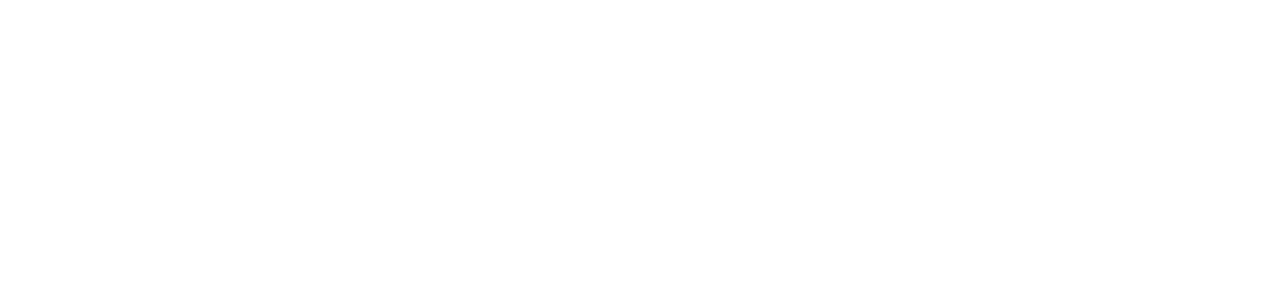
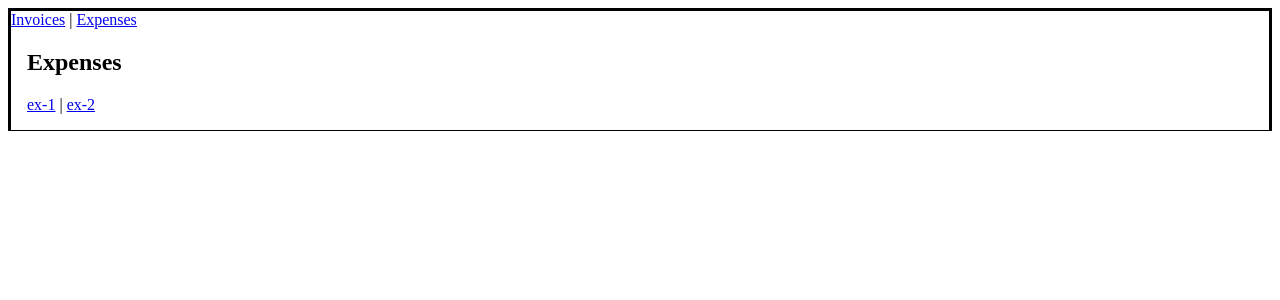
Before and after one commit to sunjiesama/vite-react-ts, a React (Vite) app: page /expenses in a window 1280 px wide. Shown: the top 300 px of the page. Built offline with nearby package versions, Linux system fonts and the light colour scheme.

Commit message:
✨ feat(新增依赖):react-router-dom,测试路由

```diff
--- a/index.html
+++ b/index.html
@@ -4,7 +4,7 @@
     <meta charset="UTF-8" />
     <link rel="icon" type="image/svg+xml" href="/vite.svg" />
     <meta name="viewport" content="width=device-width, initial-scale=1.0" />
-    <title>Vite + React + TS</title>
+    <title>Vite</title>
   </head>
   <body>
     <div id="root"></div>
--- a/package.json
+++ b/package.json
@@ -10,7 +10,8 @@
   "dependencies": {
     "antd": "^4.22.6",
     "react": "^18.2.0",
-    "react-dom": "^18.2.0"
+    "react-dom": "^18.2.0",
+    "react-router-dom": "6"
   },
   "devDependencies": {
     "@types/node": "^18.7.6",
--- a/src/App.tsx
+++ b/src/App.tsx
@@ -1,7 +1,15 @@
 import React from 'react'
+import { Link, Outlet } from 'react-router-dom'
 
 const App: React.FC = () => {
-  return <div></div>
+  return (
+    <div>
+      <nav className="border-b-1 border-solid pb-4">
+        <Link to="/invoices">Invoices</Link> | <Link to="/expenses">Expenses</Link>
+        <Outlet />
+      </nav>
+    </div>
+  )
 }
 
 export default App
--- a/src/main.tsx
+++ b/src/main.tsx
@@ -3,9 +3,30 @@
 import App from './App'
 import 'uno.css'
 import './index.css'
+import { BrowserRouter, Routes, Route } from 'react-router-dom'
+import Expenses from './views/expenses'
+import Expenses1 from './views/ex-1'
+import Expenses2 from './views/ex-2'
+import Invoices from './views/invoices'
+import Invoices1 from './views/in-1'
+import Invoices2 from './views/in-2'
 
 ReactDOM.createRoot(document.getElementById('root') as HTMLElement).render(
   <React.StrictMode>
-    <App />
+    <BrowserRouter>
+      <Routes>
+        <Route path="/" element={<App />}>
+          <Route path="/expenses" element={<Expenses />}>
+            <Route path="/expenses/ex-1" element={<Expenses1 />} />
+            <Route path="/expenses/ex-2" element={<Expenses2 />} />
+          </Route>
+
+          <Route path="/invoices" element={<Invoices />}>
+            <Route path="/invoices/in-1" element={<Invoices1 />} />
+            <Route path="/invoices/in-2" element={<Invoices2 />} />
+          </Route>
+        </Route>
+      </Routes>
+    </BrowserRouter>
   </React.StrictMode>,
 )
--- /dev/null
+++ b/src/views/ex-1.tsx
@@ -0,0 +1,11 @@
+import React from 'react'
+
+const Index: React.FC = () => {
+  return (
+    <main className="px-4">
+      <h2>Ex-1</h2>
+    </main>
+  )
+}
+
+export default Index
--- /dev/null
+++ b/src/views/ex-2.tsx
@@ -0,0 +1,11 @@
+import React from 'react'
+
+const Index: React.FC = () => {
+  return (
+    <main className="px-4">
+      <h2>Ex-2</h2>
+    </main>
+  )
+}
+
+export default Index
--- /dev/null
+++ b/src/views/expenses.tsx
@@ -0,0 +1,14 @@
+import React from 'react'
+import { Link, Outlet } from 'react-router-dom'
+
+const Index: React.FC = () => {
+  return (
+    <main className="px-4">
+      <h2>Expenses</h2>
+      <Link to="/expenses/ex-1">ex-1</Link> | <Link to="/expenses/ex-2">ex-2</Link>
+      <Outlet />
+    </main>
+  )
+}
+
+export default Index
--- /dev/null
+++ b/src/views/in-1.tsx
@@ -0,0 +1,11 @@
+import React from 'react'
+
+const Index: React.FC = () => {
+  return (
+    <main className="px-4">
+      <h2>in-1</h2>
+    </main>
+  )
+}
+
+export default Index
--- /dev/null
+++ b/src/views/in-2.tsx
@@ -0,0 +1,11 @@
+import React from 'react'
+
+const Index: React.FC = () => {
+  return (
+    <main className="px-4">
+      <h2>in-2</h2>
+    </main>
+  )
+}
+
+export default Index
--- /dev/null
+++ b/src/views/invoices.tsx
@@ -0,0 +1,14 @@
+import React from 'react'
+import { Link, Outlet } from 'react-router-dom'
+
+const Index: React.FC = () => {
+  return (
+    <main className="px-4">
+      <h2>Invoices</h2>
+      <Link to="/invoices/in-1">in-1</Link> | <Link to="/invoices/in-2">in-2</Link>
+      <Outlet />
+    </main>
+  )
+}
+
+export default Index
```
Also changed, not shown: 1 other file (tests, documents, lock files or other folders).
